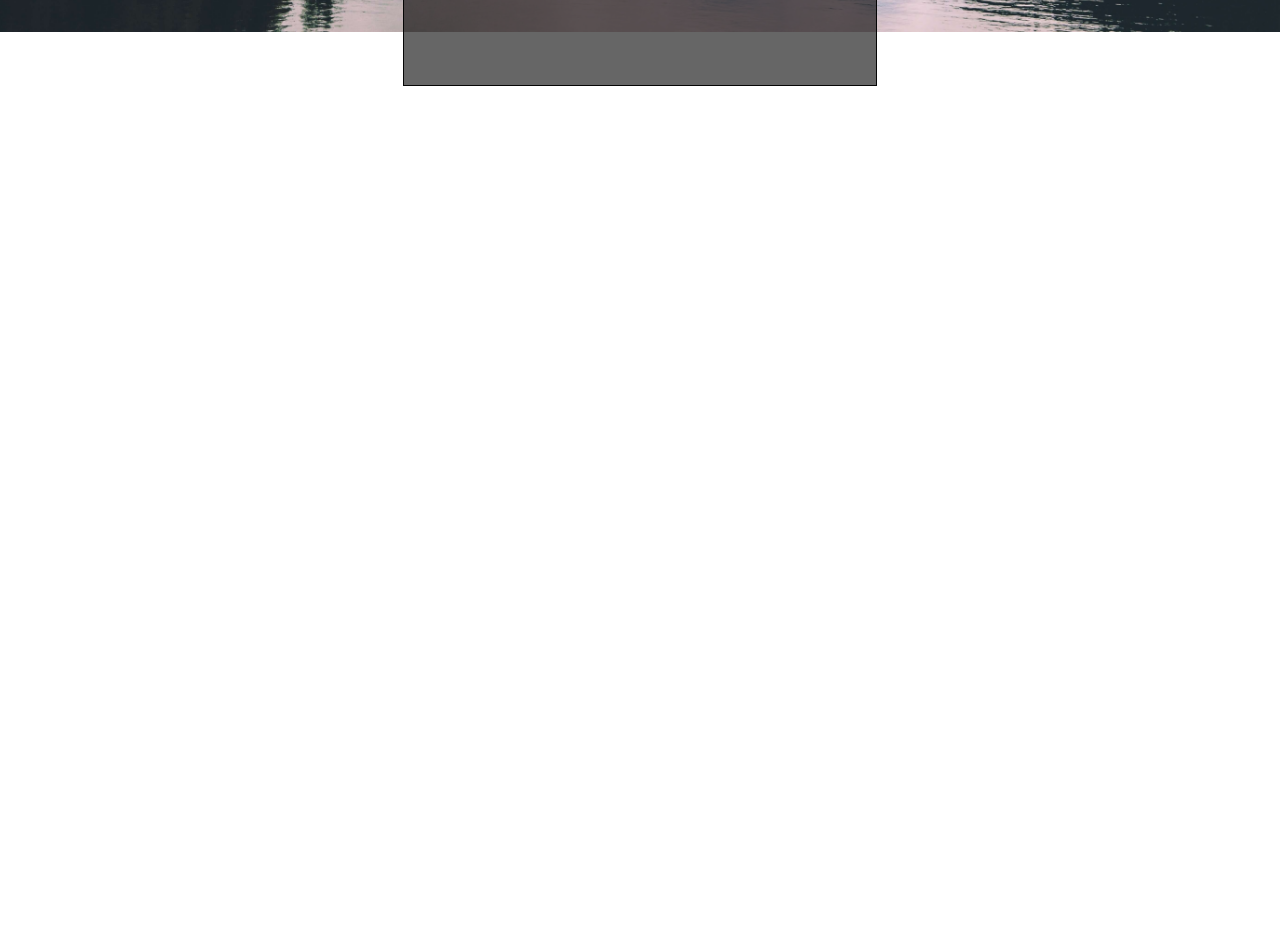
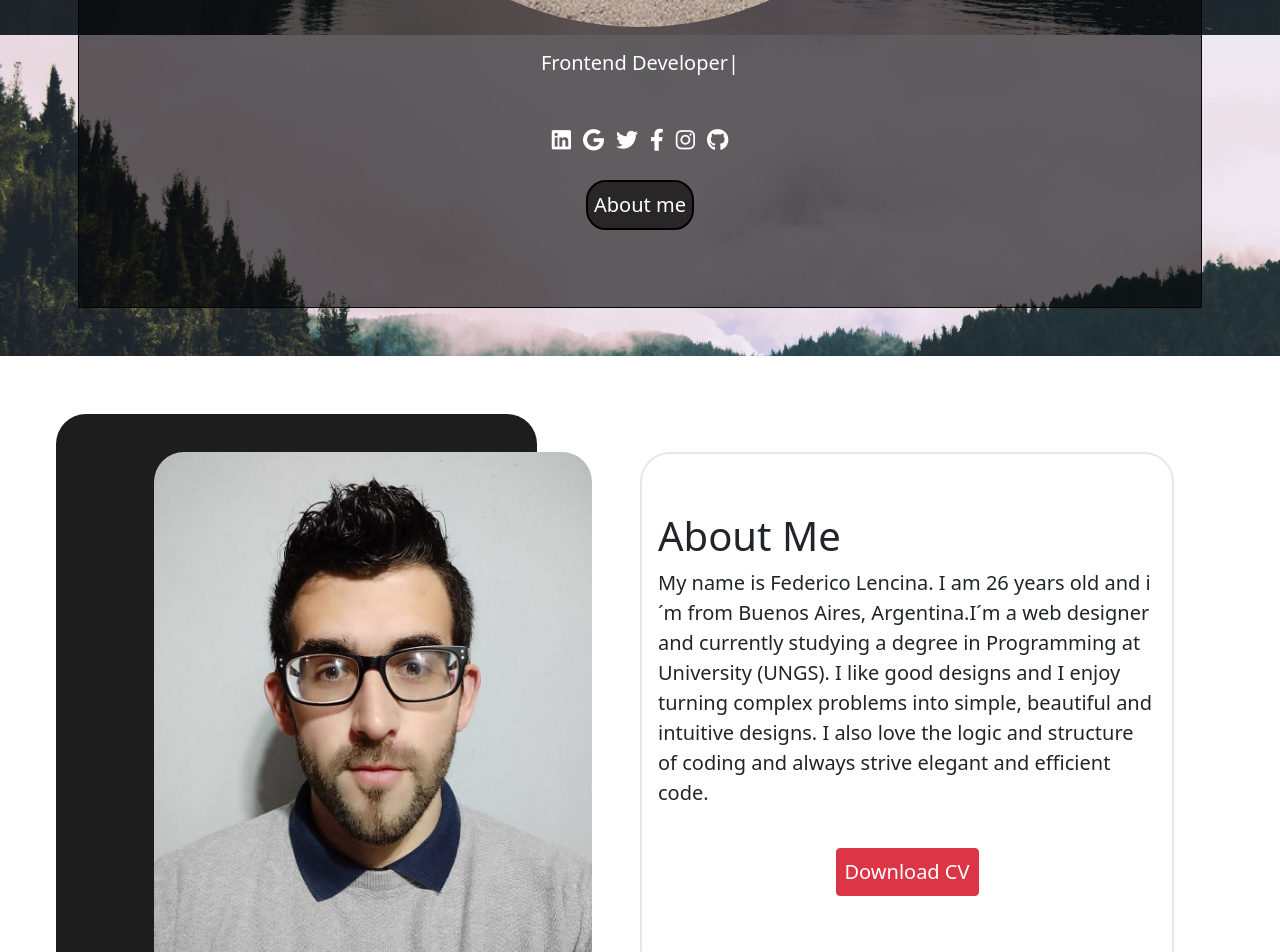
Before and after one commit to FedeNLencina/Portfolio, a React (Create React App) app: page / in a window 1280 px wide. Shown: the part 860-1812 px from the top of the page. Before the commit the page ends 994 px from the top, so only its background shows below. Built offline with nearby package versions, Linux system fonts and the light colour scheme; a web font is replaced by a local one.

Commit message:
se crea el componente about

```diff
--- a/src/App.js
+++ b/src/App.js
@@ -1,13 +1,17 @@
 import React from 'react';
 import Navbar from './PortfolioContainer/NavBar/Navbar.js'
 import Hero from './PortfolioContainer/Hero/Hero.js';
+import About from './PortfolioContainer/AboutMe/About.js';
 
 
 function App() {
   return (
     <div className="App">
-    <Navbar/>
-    <Hero/>
+    <>
+      <Navbar/>
+      <Hero/>
+      <About/>
+    </>
     </div>
   );
 }
--- /dev/null
+++ b/src/PortfolioContainer/AboutMe/About.js
@@ -0,0 +1,44 @@
+import React from 'react';
+import '../../Styles/About.css';
+
+export default function About() {
+    return (
+      <div id="about" className="container p-5">
+          <div className="row h-75" >
+            <div className="col-12 col-sm-12 col-md-12 col-lg-6 d-flex justify-content-center contAbout p-5">
+              <div className="cartaBG"></div>
+              <img
+                src={require("../../Images/About.jpeg")}
+                alt="about"
+                className="imgAbout img-fluid"
+              ></img>
+            </div>
+
+            <div className="container col-12 col-lg-6 col-sm-12 col-md-12 d-flex flex-column justify-content-center align-content-center h-100 mt-5 p-3 divAbout">
+                <h1>
+                    About Me
+                </h1>
+                <p className="text-dark" id="descripcion">
+                    My name is Federico Lencina. I am 26 years old and i´m from
+                    Buenos Aires, Argentina.I´m a web designer and currently
+                    studying a degree in Programming at University (UNGS). I like
+                    good designs and I enjoy turning complex problems into simple,
+                    beautiful and intuitive designs. I also love the logic and
+                    structure of coding and always strive elegant and efficient
+                    code.
+                </p>
+                <div className="d-flex justify-content-center my-4">
+                <a
+                  className="btn btn-danger p-2 fs-5"
+                  href="Cv/LencinaFedericoCV.pdf"
+                  download
+                >
+                  Download CV
+                </a>
+                </div>
+            </div>
+          </div>
+
+      </div>
+    );
+}
--- a/src/PortfolioContainer/Hero/Hero.js
+++ b/src/PortfolioContainer/Hero/Hero.js
@@ -7,17 +7,17 @@ export default function Hero() {
         <div id="hero">
             <div className="py-5 px-5 d-flex justify-content-center align-items-center">
                 <div className="bg-perfil">
-                    <div className="row my-5 py-5">
+                    <div className="row py-5">
                         <div className="col-12 d-flex justify-content-center">
                             <img src={require('../../Images/Perfil5.png')} alt="Perfil" className="imgPerfil img-fluid"></img>
                         </div>
-                        <div className ="col-12  d-flex justify-content-center py-4 my-4">
+                        <div className ="col-12  d-flex justify-content-center py-4">
                             <h2 className= "text-white nombre">
                                 <Typical
                                 steps= {[
-                                    'Hi! I am Federico Lencina',2000,
-                                    'Frontend Developer',2000,
-                                    'Backend Developer',2000
+                                    'Hi! I am Federico Lencina',1000,
+                                    'Frontend Developer',1000,
+                                    'Backend Developer',1000
                                 ]}
                                 loop ={Infinity}
                                 wrapper="p"
@@ -56,6 +56,11 @@ export default function Hero() {
                                 </a>
                             </div>
                         </div>
+                        <div class="container d-flex justify-content-center py-4">
+                            <a className="fs-5" href="#about">
+                                <button id="btnAbout">About me</button>
+                            </a>
+                        </div>
                     </div>
                 </div>
             </div>
--- a/src/PortfolioContainer/NavBar/Navbar.js
+++ b/src/PortfolioContainer/NavBar/Navbar.js
@@ -1,4 +1,5 @@
-import React from 'react'
+import React from 'react';
+import './../../Styles/NavBar.css';
 
 export default function Navbar() {
     return (
@@ -6,7 +7,7 @@ export default function Navbar() {
             <div class= "barraNavegacion">
                 <nav class="navbar navbar-expand-lg navbar-light pb-3">
                     <div class="container-fluid">
-                        <p class="navbar-brand w-50 text-center text-white" id="nombre"><span class="text-danger fs-3">{"<"}</span>Federico Lencina<span class="text-danger fs-3">{"/>"}</span></p>
+                        <p class="navbar-brand w-50 text-center text-white" id="nombre"><span class="text-danger">{"<"}</span>Federico Lencina<span class="text-danger fs-3">{"/>"}</span></p>
                         <button class="navbar-toggler btn-light border border-dark border-4 bg-light" type="button" data-bs-toggle="collapse" data-bs-target="#navbarNavAltMarkup" aria-controls="navbarNavAltMarkup" aria-expanded="false" aria-label="Toggle navigation">
                             <span class="navbar-toggler-icon"></span>
                         </button>
--- /dev/null
+++ b/src/Styles/About.css
@@ -0,0 +1,55 @@
+#about{
+    height:100vh;
+}
+
+.imgAbout{
+
+    border-radius:30px;
+    position: relative;
+    overflow: hidden;
+
+}
+
+.contAbout{
+    position:relative;
+}
+
+.divAbout{
+    border: 2px solid rgb(231, 231, 231);
+    border-radius:30px;
+}
+
+.cartaBG{
+    width:90%;
+    border-radius:30px;
+    background-color: rgb(29, 29, 29);
+    position:absolute;
+    top: 10px;
+    left: -50px;
+    height:88%;
+
+}
+
+
+
+#descripcion{
+    font-size:20px;
+}
+
+
+@media (max-width:600px) {
+    .cartaBG{
+        top: 30px;
+        left: 30px;
+        width:60%;
+        height:70%;
+    }
+
+    #descripcion{
+        font-size:15px;
+    }
+
+    .divAbout h1{
+        text-align: center;
+    }
+}
--- a/src/Styles/Hero.css
+++ b/src/Styles/Hero.css
@@ -20,7 +20,7 @@
     border: 1px solid #050505;
     padding: 5px;
     text-align: center;
-    width: 40%;
+    width: 50%;
 
 }
 .redes{
@@ -32,10 +32,27 @@
     color: white;
 }
 
+#btnAbout{
+    background-color: rgba(19, 18, 18, 0.719);
+    border: 2px solid rgb(0, 0, 0);
+    border-radius: 20px;
+    color: white;
+    margin: 20px,0px;
+    height: 50px;
 
+}
 
+#btnAbout:hover{
+    background-color: black;
+    border: 2px solid rgb(0, 0, 0);
+}
 
-@media (max-width: 1200px){
+#btnAbout::after{
+    background-color: rgba(19, 18, 18, 0.719);
+    border: 2px solid rgb(0, 0, 0);
+}
+
+@media (max-width: 1400px){
     #hero{
         height: 100%;
     }
--- a/src/Styles/NavBar.css
+++ b/src/Styles/NavBar.css
@@ -1,32 +1,9 @@
 #nombre{
-    font-size: 40px;
-}
-.navTitulos{
-    height:50px;
-    overflow:hidden;
+    font-size: 30px;
 }
 
-.navTitulo{
-    height:50px;
-
-}
-
-.navTitulosMove{
-    height:100%;
-    animation: move 10s ease-in-out infinite alternate;
-}
-
-@keyframes move {
-    25%{
-        transform: translateY(-50%);
-    }
-    50%{
-        transform: translateY(-100%);
-    }
-    75%{
-        transform: translateY(-150%);
-    }
-    100%{
-        transform: translateY(-200%);
+@media (max-width: 578px) {
+    #nombre{
+        font-size: 20px;
     }
 }
```
Also changed, not shown: 1 other file (tests, documents, lock files or other folders).
